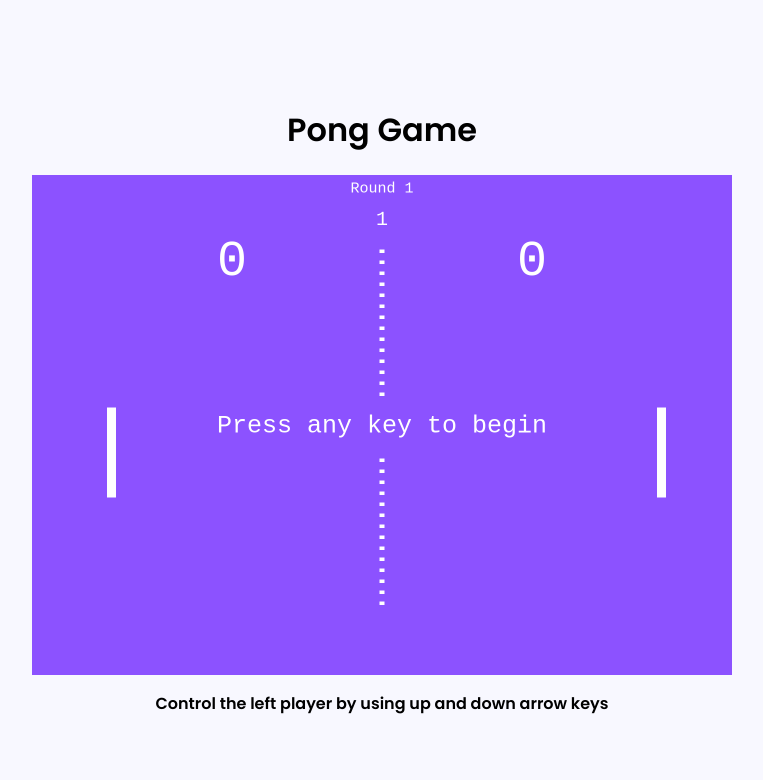
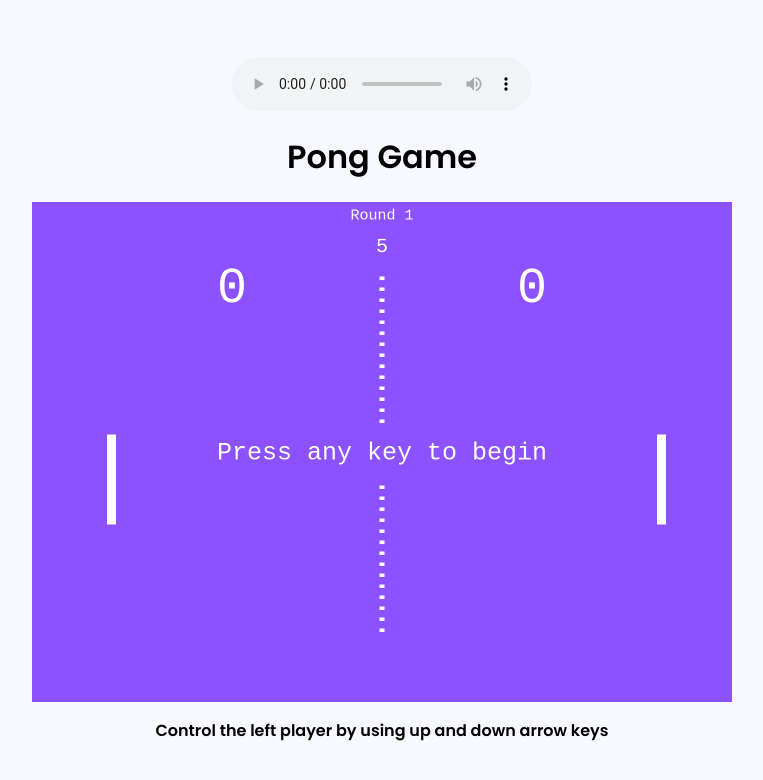
Before and after one commit to HenryQHuynh/pongGame, a plain HTML site: page index.html in a window 1280 px wide. Shown: the whole page, without its empty margins (266-1029 px from the left). Drawn offline with Linux system fonts and the light colour scheme.

Commit message:
Adding in Royalty Free music to casually listen to while playing

```diff
--- a/index.html
+++ b/index.html
@@ -9,6 +9,7 @@
    <title>pongGame</title>
 </head>
 <body>
+   <audio id="myAudio" src="asset/music/chill-abstract-intention-12099.mp3" controls loop></audio>
    <h1>Pong Game</h1>
    <canvas></canvas>
    <p>Control the left player by using up and down arrow keys</p>
--- a/script.js
+++ b/script.js
@@ -6,8 +6,9 @@ var DIRECTION = {
    LEFT: 3,
    RIGHT: 4
 };
+const audio = document.getElementById('myAudio');
 
-var rounds = [1, 1, 1, 1, 2];
+var rounds = [5, 4, 3, 3, 2];
 var colors = ['#1abc9c', '#2ecc71', '#3498db', '#8c52ff', '#9b59b6']
 
 // Ball (The cube acts as the pong ball)
@@ -329,7 +330,11 @@ var Game = {
 
         // Stop the player from moving when there are no keys being pressed.
         document.addEventListener('keyup', function (key) { Pong.player.move = DIRECTION.IDLE; });
+
+        audio.play();
     },
+
+   //  listen:
 
     // Reset the ball location, the player turns and set a delay before the next round begins.
     _resetTurn: function(victor, loser) {
```
Also changed, not shown: 1 other file.
